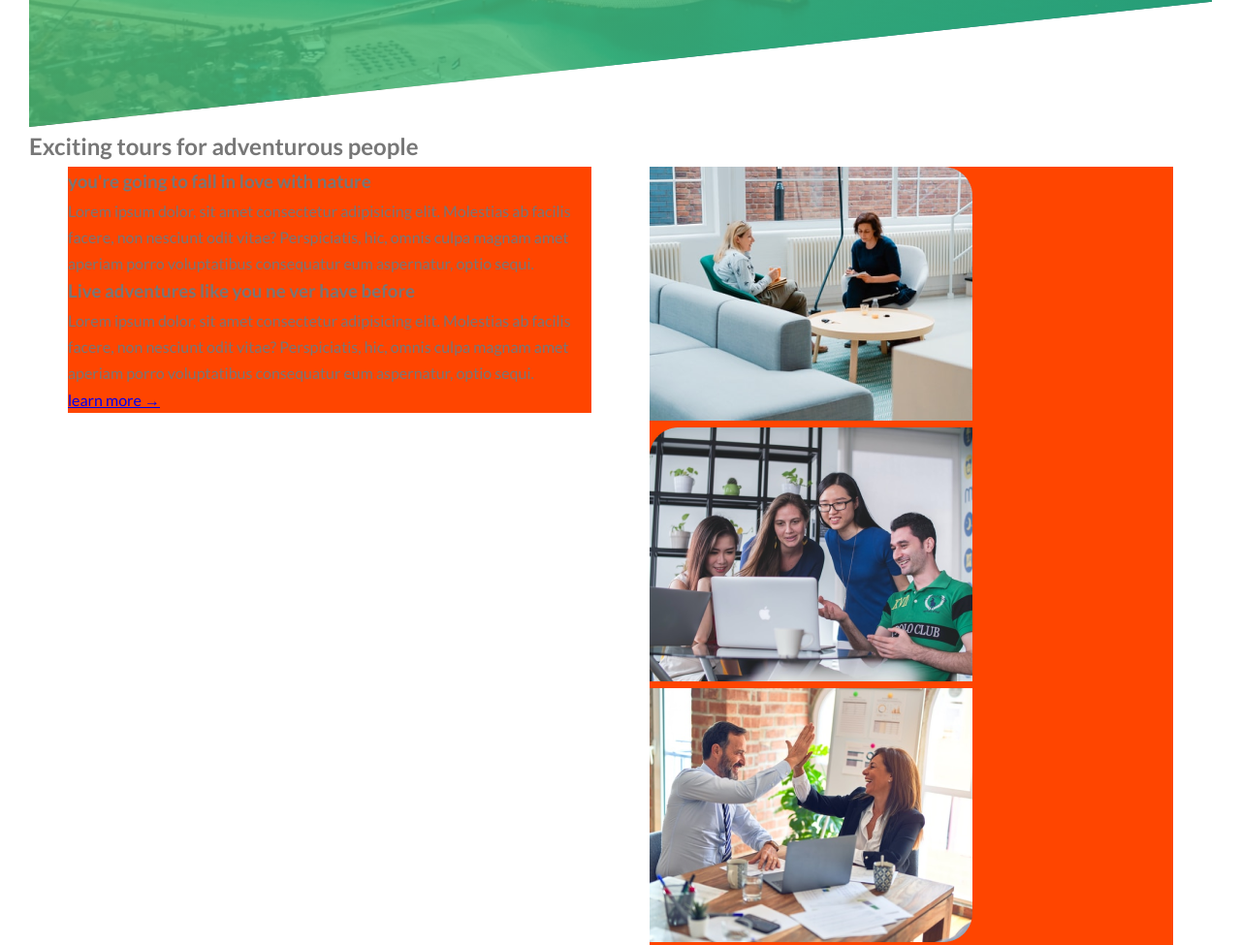
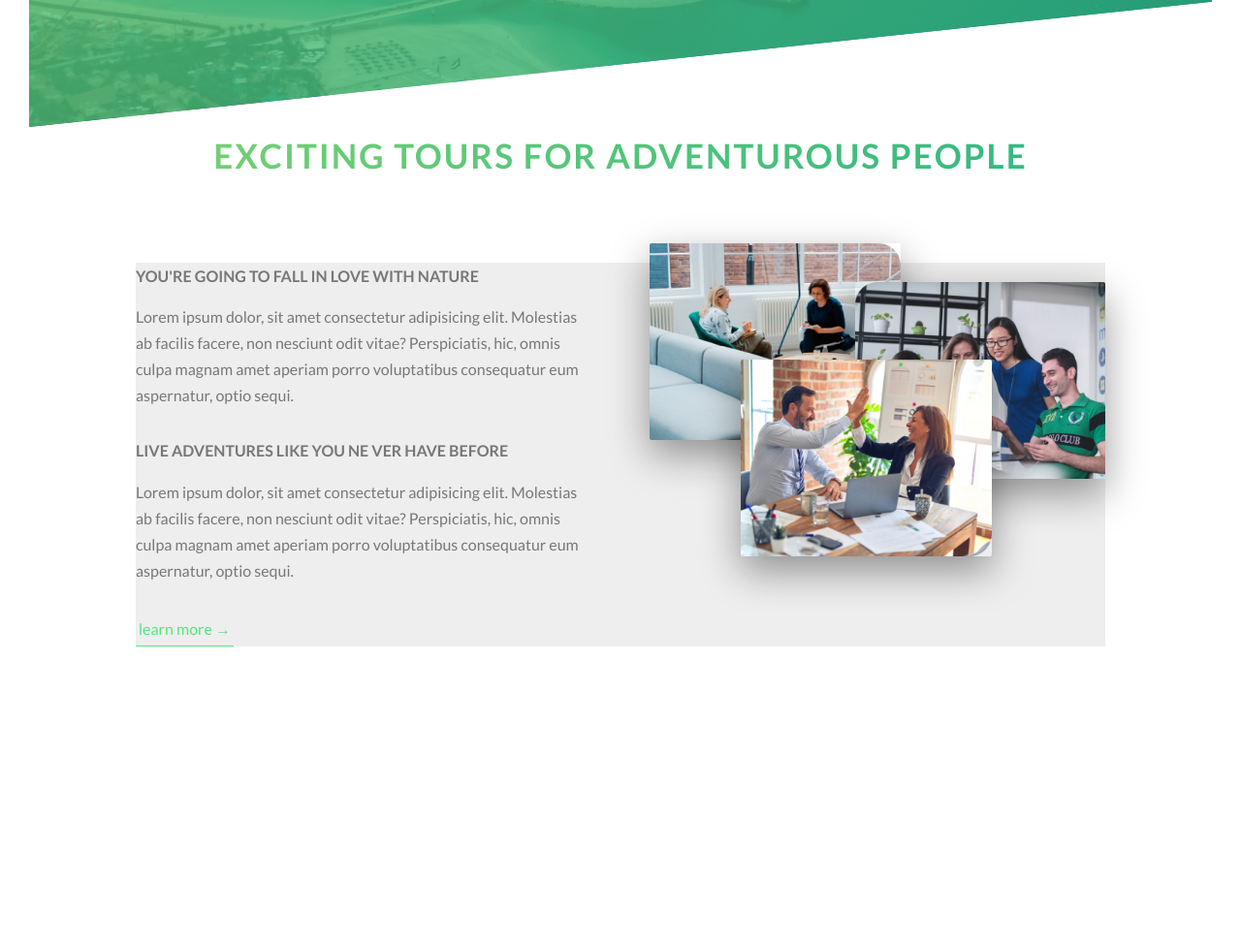
Before and after one commit to jerumanu/Netours, a website: page index.html in a window 1280 px wide. Shown: the part 659-1634 px from the top of the page at 97% size. After the commit the page ends 1356 px from the top, so only its background shows below. Drawn offline with Linux system fonts and the light colour scheme; files whose address does not match are found by name.

Commit message:
add styles

```diff
--- a/sass/base/_typography.scss
+++ b/sass/base/_typography.scss
@@ -2,7 +2,7 @@
 body {
     font-family: "lato",sans-serif;
     font-weight: 400;
-    font-size: 1.6rem;
+    font-size: $default-font-size;
     line-height: 1.7;
     color:$color-grey-dark;
     padding: 3rem;
@@ -35,3 +35,31 @@ body {
    }
 
  }
+ .heading-secondary{
+   font-size: 3.5rem;
+   text-transform: uppercase;
+   font-weight: 700;
+   display: block;
+   background-image: linear-gradient(to right, $color-primary-light,$color-primary-dark);
+   -webkit-background-clip: text;
+  color: transparent;
+   letter-spacing: .2rem;
+   transition: all .2s;
+
+   &:hover{
+    transform: skewY(2deg) skewX(15deg) scale(1.1);
+     text-shadow:.5rem  1rem 2rem rgba($color-black ,  .2);
+
+    }
+ }
+ .heading-tertiary{
+  font-size: $default-font-size;
+  font-weight: 700;
+  text-transform: uppercase;
+ }
+ .paragraph{
+font-size:$default-font-size;
+&:not(:last-child){
+  margin-bottom: 3rem;
+}
+ }
--- a/sass/base/_utilities.scss
+++ b/sass/base/_utilities.scss
@@ -0,0 +1,5 @@
+.u-center-text{text-align: center;}
+
+.u-margin-bottom-small{ margin-bottom: 1.5rem;}
+.u-margin-bottom-medium{ margin-bottom: 4rem;}
+.u-margin-bottom-big{ margin-bottom: 8rem;}
--- a/sass/layout/_grid.scss
+++ b/sass/layout/_grid.scss
@@ -6,12 +6,43 @@
     &:not(:last-child){
     margin-bottom: $gutter-vertical;
     }
-    .col-1-of-2{
-        width: calc((100% - #{$gutter-horizontal})/2);
-        background-color: orangered;
+
+    @include clearfix;
+    [class^="col-"]{
+        // background-color: orangered;
         float: left;
         &:not(:last-child){
          margin-right: $gutter-horizontal;
         }
     }
+
+
+
+    .col-1-of-2{
+        width: calc((100% - #{$gutter-horizontal})/2);
+
+    }
+.col-1-of-3{
+width:calc((100% - 2 * #{$gutter-horizontal}) / 3) ;
+
 }
+.col-2-of-3{
+    width:calc( 2 * ((100% - 2 * #{$gutter-horizontal}) / 3) + #{$gutter-horizontal}) ;
+
+    }
+.col-1-of-4{
+    width:calc((100% - 3 * #{$gutter-horizontal}) / 4) ;
+
+
+    }
+    .col-2-of-4{
+        width:calc( 2 * ((100% - 3 * #{$gutter-horizontal}) / 4) + #{$gutter-horizontal}) ;
+
+
+        }
+        .col-3-of-4{
+            width:calc( 3 * ((100% - 3 * #{$gutter-horizontal}) / 4) + 2 * #{$gutter-horizontal}) ;
+
+
+            }
+}
--- a/sass/style.scss
+++ b/sass/style.scss
@@ -3,7 +3,7 @@
 
 
 @import"abstracts/functions";
-// @import"abstracts/mixins";
+@import"abstracts/mixin";
 @import"abstracts/variables";
 
 @import "base/animations";
@@ -12,6 +12,7 @@
 @import "base/utilities";
 
 @import"components/button";
+@import"components/composition";
 
 @import"layout/header";
 @import"layout/grid";
```
Also changed, not shown: css/style.css, sass/abstracts/_mixins.scss (deleted).
